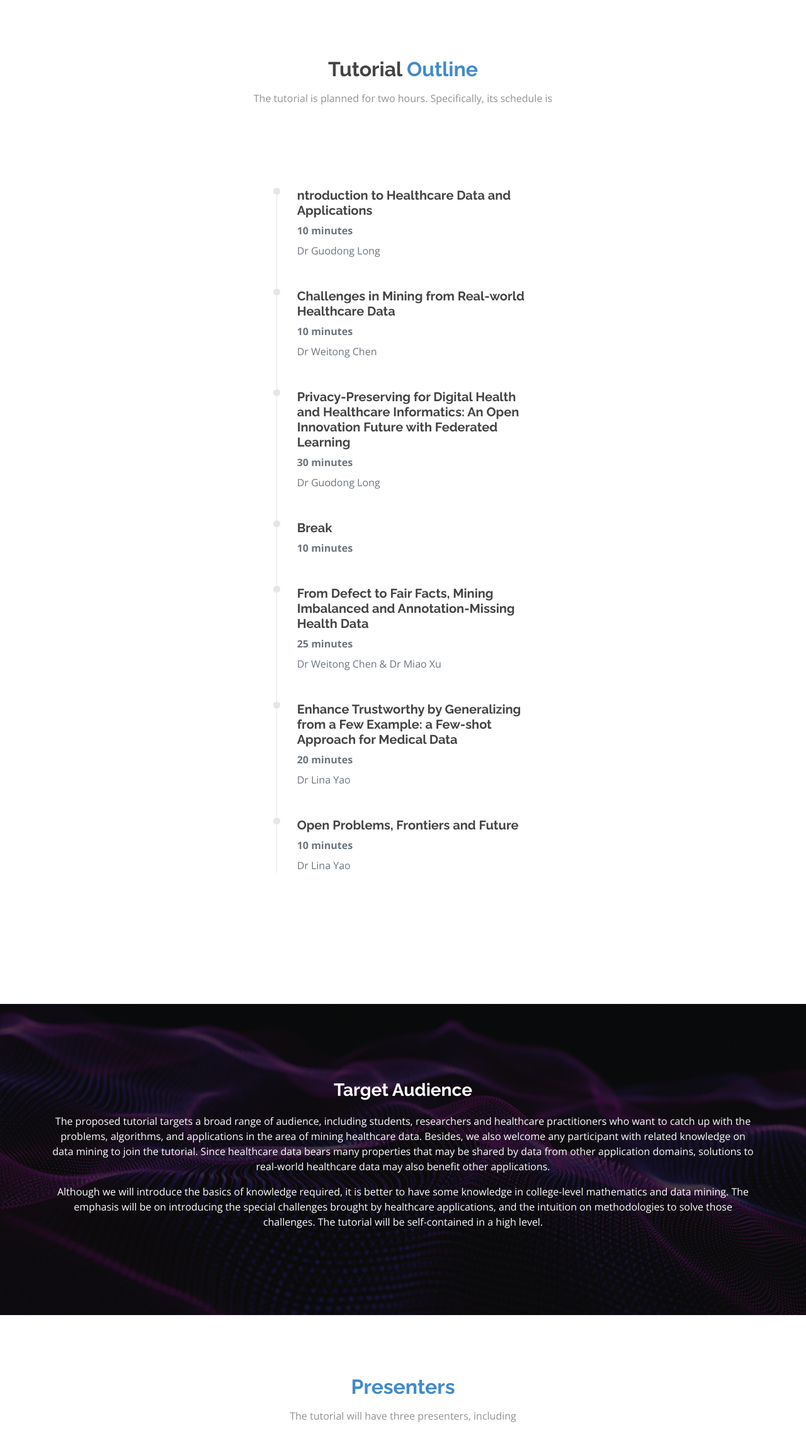
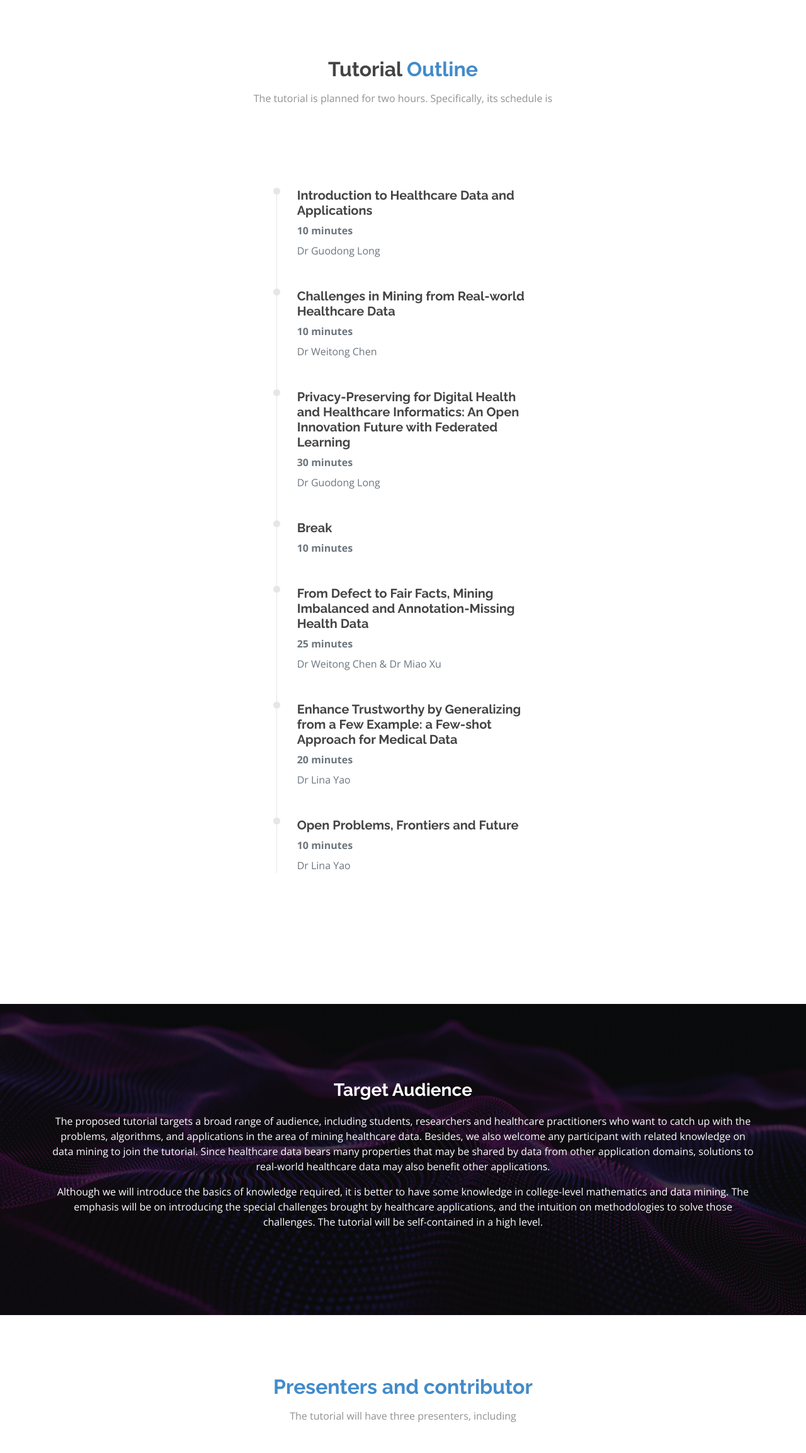
Before and after one commit to DATA-Transpose/sdm23, a plain HTML site: page index.html in a window 1280 px wide. Shown: the part 804-3111 px from the top of the page at 63% size. Drawn offline with nearby package versions, Linux system fonts and the light colour scheme; grey boxes are pictures that could not be loaded.

Commit message:
Update index.html

```diff
--- a/index.html
+++ b/index.html
@@ -129,7 +129,7 @@
         <section class="col col-lg-4">
           <ul class="timeline">
             <li class="timeline-item mb-5">
-              <h5 class="fw-bold">ntroduction to Healthcare Data and Applications</h5>
+              <h5 class="fw-bold">Introduction to Healthcare Data and Applications</h5>
               <p class="text-muted mb-2 fw-bold">10 minutes</p>
               <p class="text-muted">
                 Dr Guodong Long
@@ -219,7 +219,7 @@ Approach for Medical Data</h5>
 
         <div class="section-title">
        <!--   <h2>Team</h2> -->
-          <h3><span>Presenters</span></h3>
+          <h3><span>Presenters and contributor</span></h3>
           <p>The tutorial will have three presenters, including</p>
         </div>
 
```
